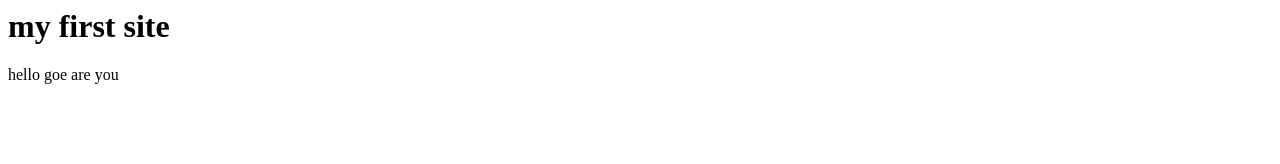
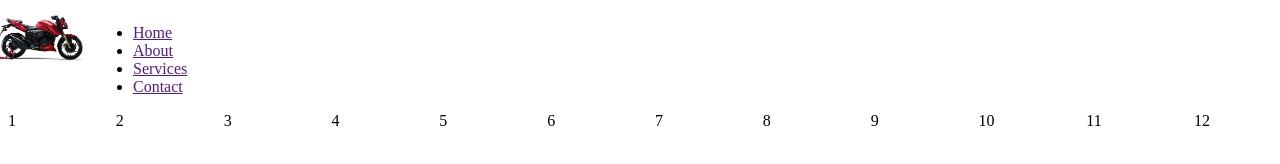
Before and after one commit to bvparveen/website.github.io-, a plain HTML site: page index.html in a window 1280 px wide. Drawn offline with nearby package versions, Linux system fonts and the light colour scheme.

Commit message:
added grid

```diff
--- a/index.html
+++ b/index.html
@@ -4,7 +4,50 @@
 	<link rel="stylesheet" type="text/css" href="https://cdnjs.cloudflare.com/ajax/libs/twitter-bootstrap/4.3.1/css/bootstrap-grid.css">
 </head>
 <body>
-	<h1>my first site</h1>
-	<p>hello goe are you</p>
+	<div class="contenir">
+		<header>
+			<div class="row">
+		       <div class="logo">
+				  <a href=""><img src="bike1.jpg" width="100px"></a>
+			   </div>
+	           <nav class="navbar">
+				   	<ul class="navbar-nav">
+				   		<li class="nav-item"><a href="">Home</a></li>
+				   		<li class="nav-item"><a href="">About</a></li>
+				   		<li class="nav-item"><a href="">Services</a></li>
+				   		<li class="nav-item"><a href="">Contact</a></li>
+			   	    </ul>
+	            </nav>
+		   </div>
+		</header>
+		<main>
+			<div class="row">
+				<div class="col-6 col-sm-4 col-md-2 col-lg-1">1
+				</div>
+				<div class="col-6 col-sm-4 col-md-2 col-lg-1">2
+				</div>
+				<div class="col-6 col-sm-4 col-md-2 col-lg-1">3
+				</div>
+				<div class="col-6 col-sm-4 col-md-2 col-lg-1">4
+				</div>
+				<div class="col-6 col-sm-4 col-md-2 col-lg-1">5
+				</div>
+				<div class="col-6 col-sm-4 col-md-2 col-lg-1">6
+				</div>
+				<div class="col-6 col-sm-4 col-md-2 col-lg-1">7
+				</div>
+				<div class="col-6 col-sm-4 col-md-2 col-lg-1">8
+				</div>
+				<div class="col-6 col-sm-4 col-md-2 col-lg-1">9
+				</div>
+				<div class="col-6 col-sm-4 col-md-2 col-lg-1">10
+				</div>
+				<div class="col-6 col-sm-4 col-md-2 col-lg-1">11
+				</div>
+				<div class="col-6 col-sm-4 col-md-2 col-lg-1">12
+				</div>
+
+		</main>
+	</div>
 </body>
 </html>
```
